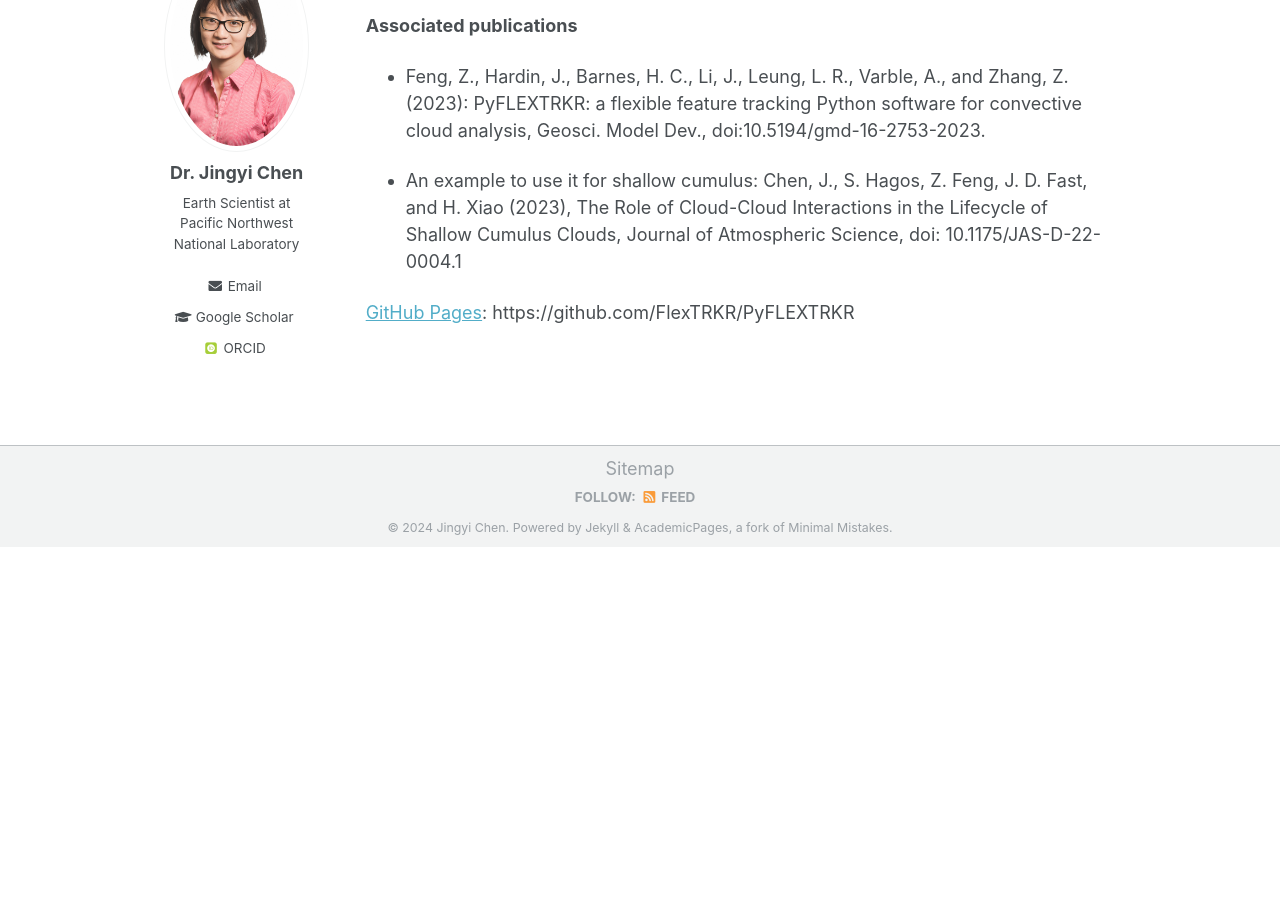
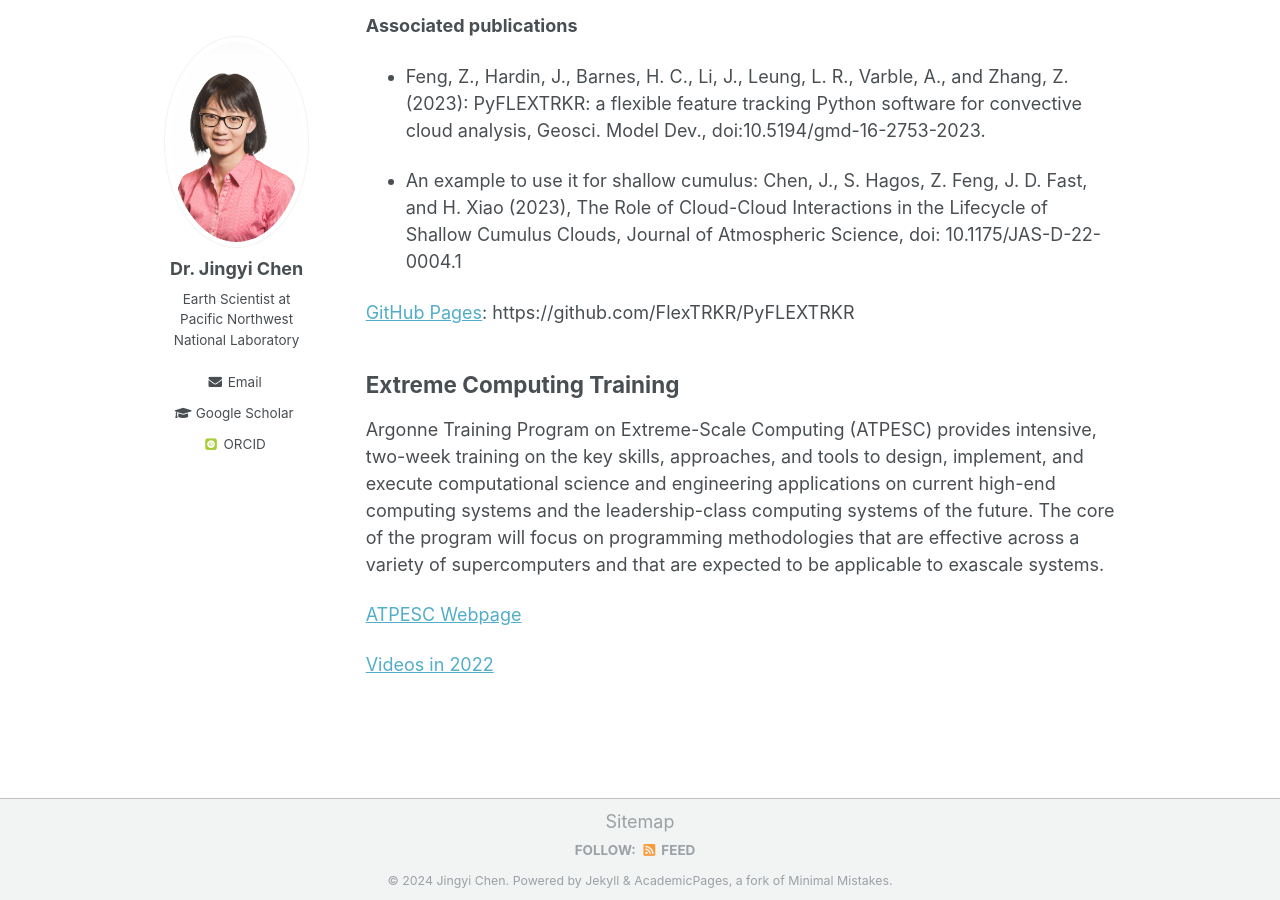
Before and after one commit to Jingyi-Chen/jingyi-chen.github.io, a Jekyll site: the page built from _pages/codes.md, in a window 1280 px wide and 900 px high, scrolled down 1210 px. Built offline with Jekyll 4.4.1, drawn with Linux system fonts in a browser that asks for light colours; some web fonts are replaced; before the commit the page ends 1757 px from its top, so only the background shows below that.

Commit message:
Update codes.md

```diff
--- a/_pages/codes.md
+++ b/_pages/codes.md
@@ -35,3 +35,11 @@ PyFLEXTRKR has specific capabilities to track convective clouds from a variety o
 - An example to use it for shallow cumulus: Chen, J., S. Hagos, Z. Feng, J. D. Fast, and H. Xiao (2023), The Role of Cloud-Cloud Interactions in the Lifecycle of Shallow Cumulus Clouds, Journal of Atmospheric Science, doi: 10.1175/JAS-D-22-0004.1
 
 [GitHub Pages](https://github.com/FlexTRKR/PyFLEXTRKR): https://github.com/FlexTRKR/PyFLEXTRKR
+
+Extreme Computing Training
+-
+Argonne Training Program on Extreme-Scale Computing (ATPESC) provides intensive, two-week training on the key skills, approaches, and tools to design, implement, and execute computational science and engineering applications on current high-end computing systems and the leadership-class computing systems of the future. The core of the program will focus on programming methodologies that are effective across a variety of supercomputers and that are expected to be applicable to exascale systems.
+
+[ATPESC Webpage](https://extremecomputingtraining.anl.gov/)
+
+[Videos in 2022](https://www.youtube.com/playlist?list=PLcbxjEfgjpO9OeDu--H9_XqyxPj3MkjdN)
```
